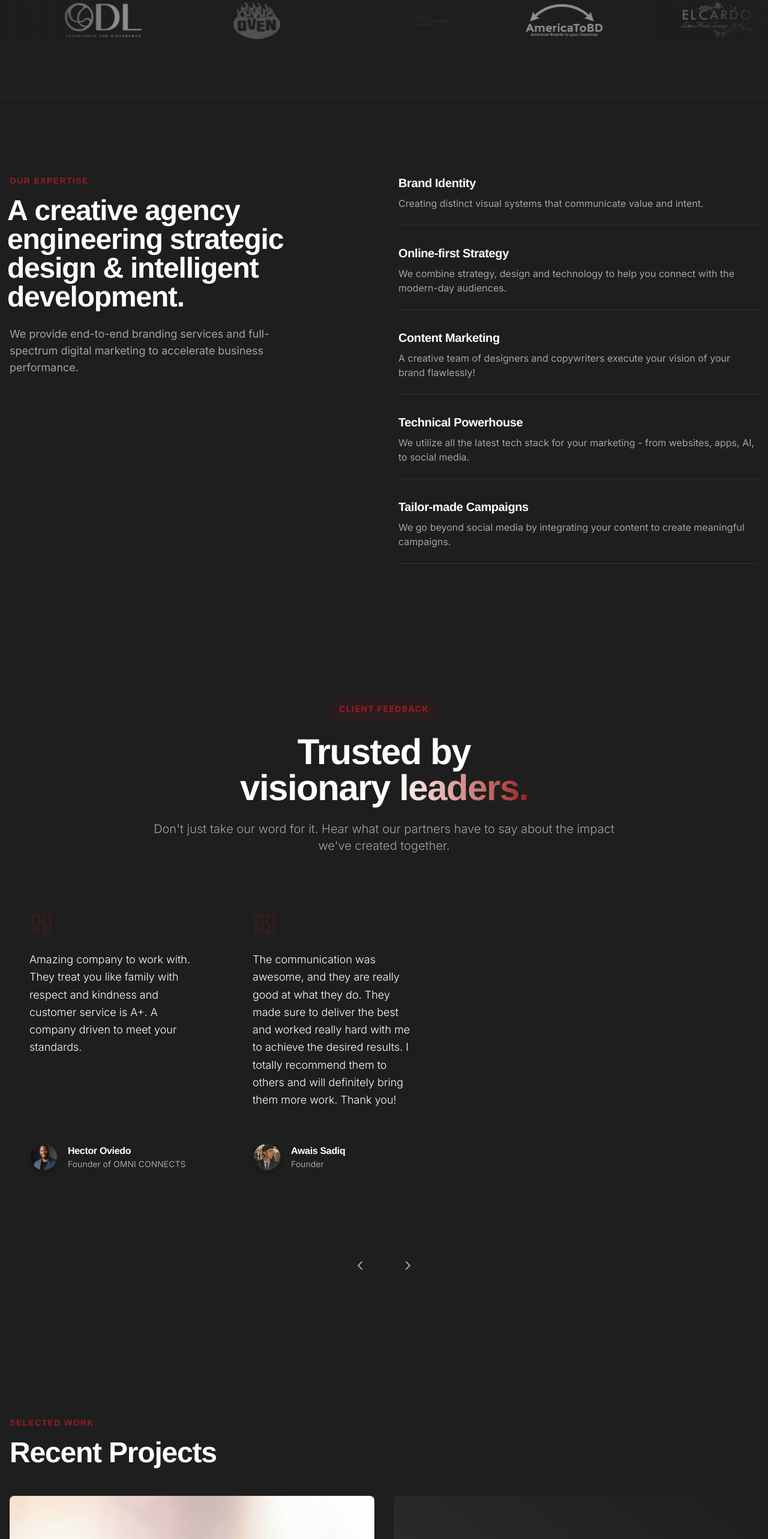
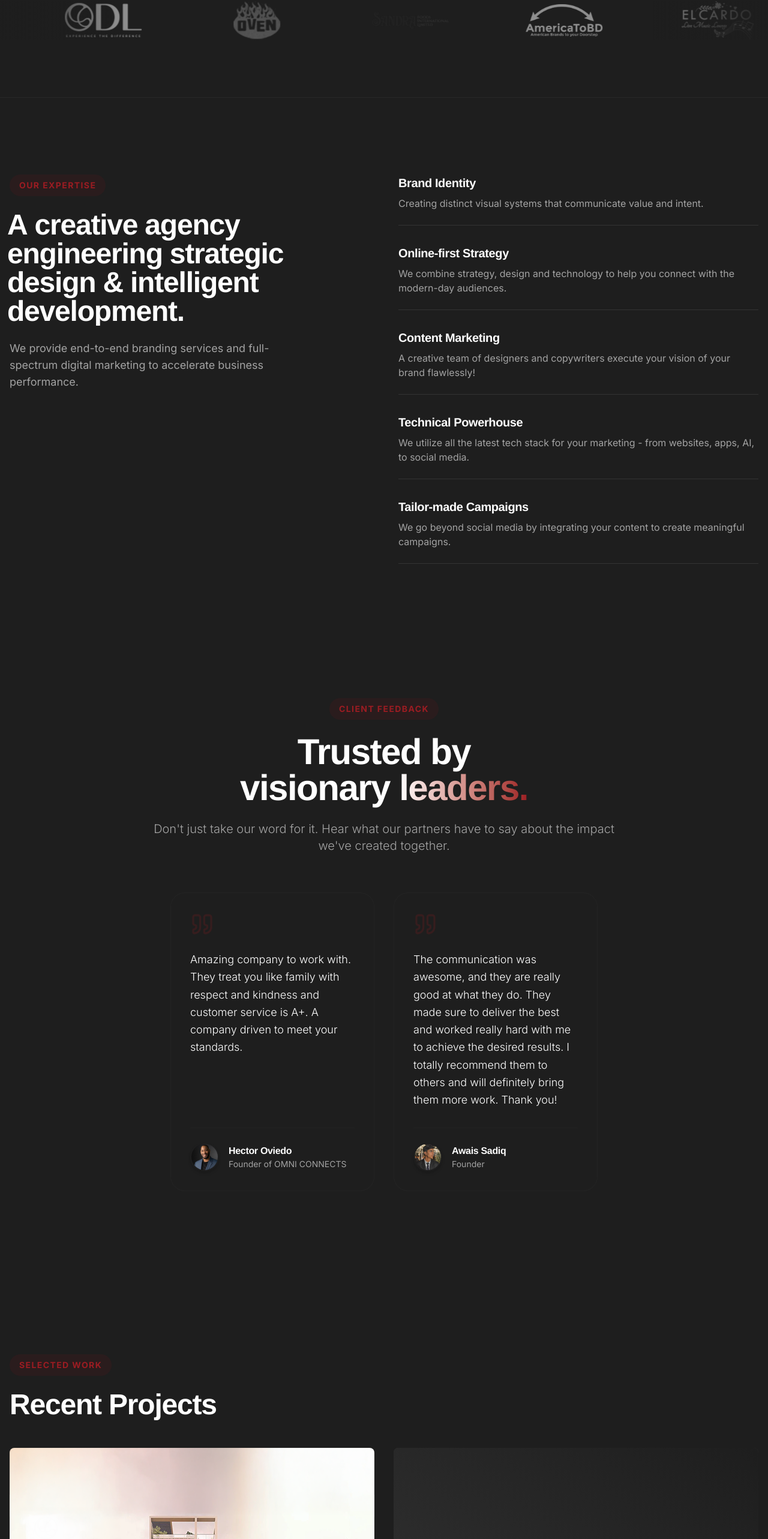
Before and after one commit to therafsanrohan/creatiancy_web, a Next.js app: page / in a window 1280 px wide. Shown: the part 1095-3661 px from the top of the page at 60% size. Built offline with nearby package versions, Linux system fonts and the light colour scheme.

Commit message:
client feedback cards bugs fix

```diff
--- a/app/page.tsx
+++ b/app/page.tsx
@@ -38,7 +38,9 @@ export default function Home() {
       <section className="container mx-auto px-4">
         <div className="grid md:grid-cols-2 gap-12">
           <div>
-            <h2 className="text-sm font-bold tracking-widest uppercase text-[var(--accent)] mb-4">Our Expertise</h2>
+            <div className="inline-block px-4 py-2 rounded-full bg-[var(--ruby-red)]/10 text-[var(--ruby-red)] text-sm font-bold tracking-widest uppercase mb-6">
+              Our Expertise
+            </div>
             <AnimatedText
               text="A creative agency engineering strategic design & intelligent development."
               className="text-3xl md:text-5xl font-heading tracking-tight mb-6 -ml-1 text-left justify-start"
@@ -73,7 +75,9 @@ export default function Home() {
       <section className="container mx-auto px-4">
         <div className="flex justify-between items-end mb-12">
           <div>
-            <h2 className="text-sm font-bold tracking-widest uppercase text-[var(--accent)] mb-4">Selected Work</h2>
+            <div className="inline-block px-4 py-2 rounded-full bg-[var(--ruby-red)]/10 text-[var(--ruby-red)] text-sm font-bold tracking-widest uppercase mb-6">
+              Selected Work
+            </div>
             <h3 className="text-3xl md:text-5xl font-heading tracking-tight">Recent Projects</h3>
           </div>
         </div>
--- a/components/Testimonials.tsx
+++ b/components/Testimonials.tsx
@@ -1,6 +1,6 @@
 "use client";
 
-import { useRef } from "react";
+import { useRef, useState, useEffect } from "react";
 import { motion } from "framer-motion";
 import { Quote, ChevronLeft, ChevronRight } from "lucide-react";
 import Image from "next/image";
@@ -8,6 +8,21 @@ import { testimonials } from "../data/testimonials";
 
 export default function Testimonials() {
   const scrollRef = useRef<HTMLDivElement>(null);
+  const [showButtons, setShowButtons] = useState(false);
+
+  useEffect(() => {
+    const checkScroll = () => {
+      if (scrollRef.current) {
+        const { scrollWidth, clientWidth } = scrollRef.current;
+        // Adding a tiny buffer (like 10px) to prevent false positives from borders/padding
+        setShowButtons(scrollWidth > clientWidth + 10);
+      }
+    };
+
+    checkScroll();
+    window.addEventListener('resize', checkScroll);
+    return () => window.removeEventListener('resize', checkScroll);
+  }, [testimonials]);
 
   const scroll = (direction: 'left' | 'right') => {
     if (scrollRef.current) {
@@ -46,7 +61,7 @@ export default function Testimonials() {
         {/* Carousel */}
         <div
           ref={scrollRef}
-          className="flex overflow-x-auto pb-12 -mx-4 px-4 snap-x snap-mandatory gap-6 md:gap-8 scrollbar-hide cursor-grab active:cursor-grabbing"
+          className={`flex overflow-x-auto pb-12 -mx-4 px-4 snap-x snap-mandatory gap-6 md:gap-8 scrollbar-hide cursor-grab active:cursor-grabbing ${testimonials.length <= 3 ? 'lg:justify-center' : ''} ${testimonials.length <= 2 ? 'md:justify-center' : ''}`}
           style={{ scrollBehavior: 'smooth' }}
         >
           {testimonials.map((testimonial, index) => (
@@ -74,7 +89,8 @@ export default function Testimonials() {
                     fill
                     sizes="(max-width: 768px) 48px, 48px"
                     className="object-cover"
-                    loading="lazy"
+                    priority={index < 2}
+                    draggable={false}
                   />
                 </div>
                 <div>
@@ -86,7 +102,8 @@ export default function Testimonials() {
           ))}
         </div>
 
-        {/* Controls (Bottom Centered) */}
+        {/* Controls (Bottom Centered) - Only shows when scrollable */}
+        {showButtons && (
           <div className="flex justify-center items-center gap-6 mt-8 md:mt-12">
             <button
               onClick={() => scroll('left')}
@@ -103,6 +120,7 @@ export default function Testimonials() {
               <ChevronRight className="w-6 h-6" />
             </button>
           </div>
+        )}
       </div>
 
       {/* Optional: custom scrollbar hide style for the slider */}
```
Lines whose indentation alone changed are shown as unchanged.
